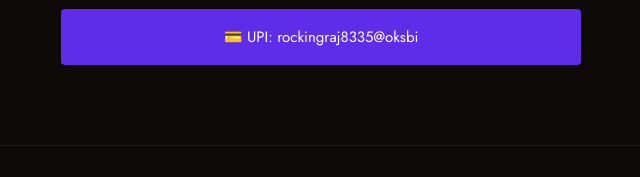
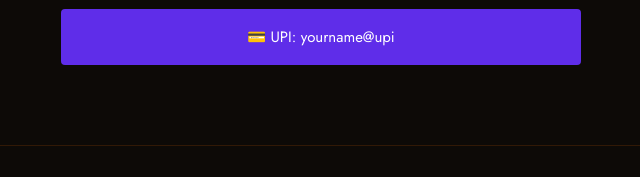
Before and after one commit to Vidyadhiraja/Frames-By-VRaj, a plain HTML site: page index.html in a window 1280 px wide. Shown: the part 3564-3741 px from the top of the page, 319-959 px from the left. Drawn offline with Linux system fonts and the light colour scheme.

Commit message:
Add files via upload

```diff
--- a/index.html
+++ b/index.html
@@ -327,7 +327,7 @@
         Chat on WhatsApp
       </a>
       <a href="tel:+919063485431" class="cbtn cbtn-call">📞 Call Us Directly</a>
-      <span class="cbtn cbtn-upi" style="cursor:default">💳 UPI: rockingraj8335@oksbi</span>
+      <span class="cbtn cbtn-upi" style="cursor:default">💳 UPI: yourname@upi</span>
     </div>
   </div>
 </section>
```
